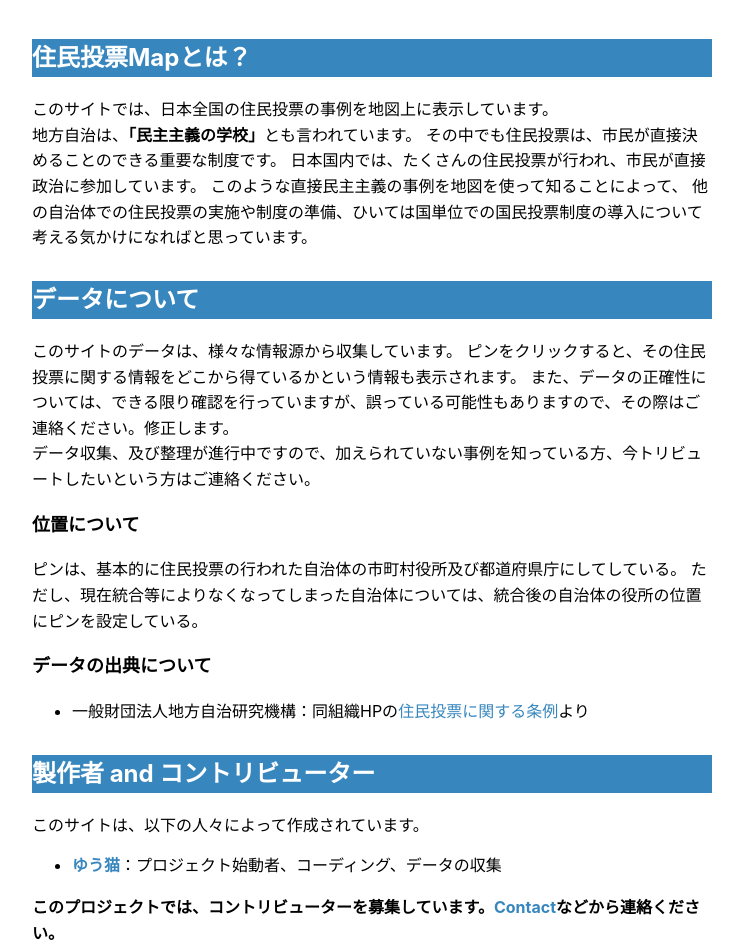
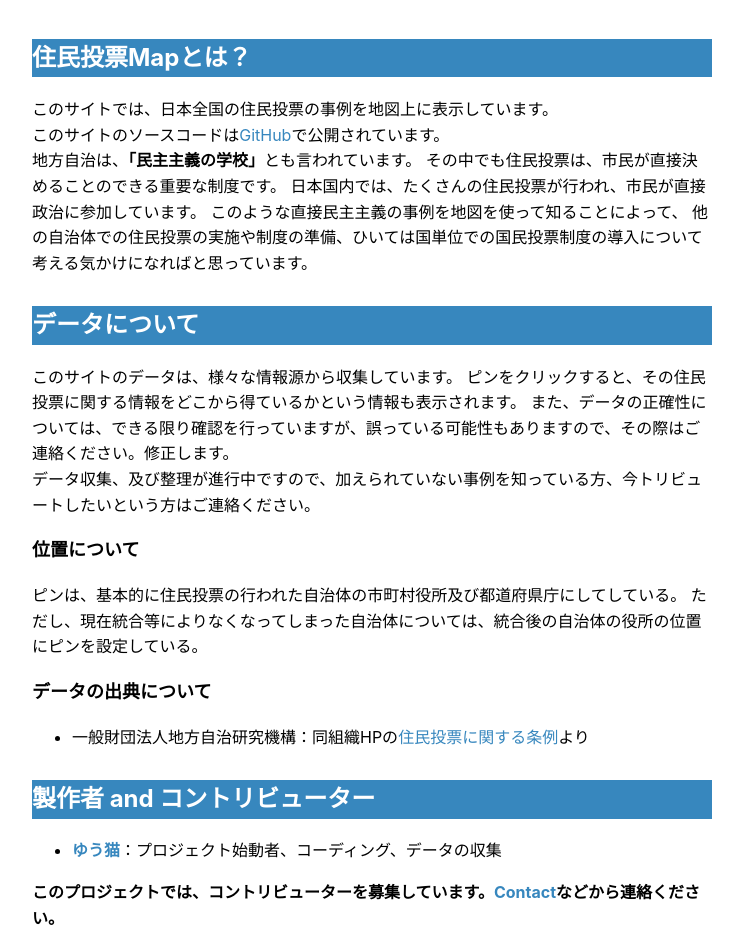
Before and after one commit to yuneko1127/jumintohyoMap, a React (Create React App) app: page /about in a window 1280 px wide. Shown: the part 120-1072 px from the top of the page, without its empty margins (268-1011 px from the left). Built offline with nearby package versions, Linux system fonts and the light colour scheme.

Commit message:
add github link

```diff
--- a/src/About.js
+++ b/src/About.js
@@ -8,6 +8,7 @@ const About = () => {
       <h2>住民投票Mapとは？</h2>
       <p>
         このサイトでは、日本全国の住民投票の事例を地図上に表示しています。<br></br>
+        このサイトのソースコードは<a href="https://github.com/yuneko1127/jumintohyoMap">GitHub</a>で公開されています。<br></br>
         地方自治は、<strong>「民主主義の学校」</strong>とも言われています。
         その中でも住民投票は、市民が直接決めることのできる重要な制度です。
         日本国内では、たくさんの住民投票が行われ、市民が直接政治に参加しています。
@@ -41,7 +42,6 @@ const About = () => {
       </ul>
       <h2>製作者 and コントリビューター</h2>
       <p>
-        このサイトは、以下の人々によって作成されています。
         <ul>
           <li>
             <a href="https://github.com/yuneko1127"
```
